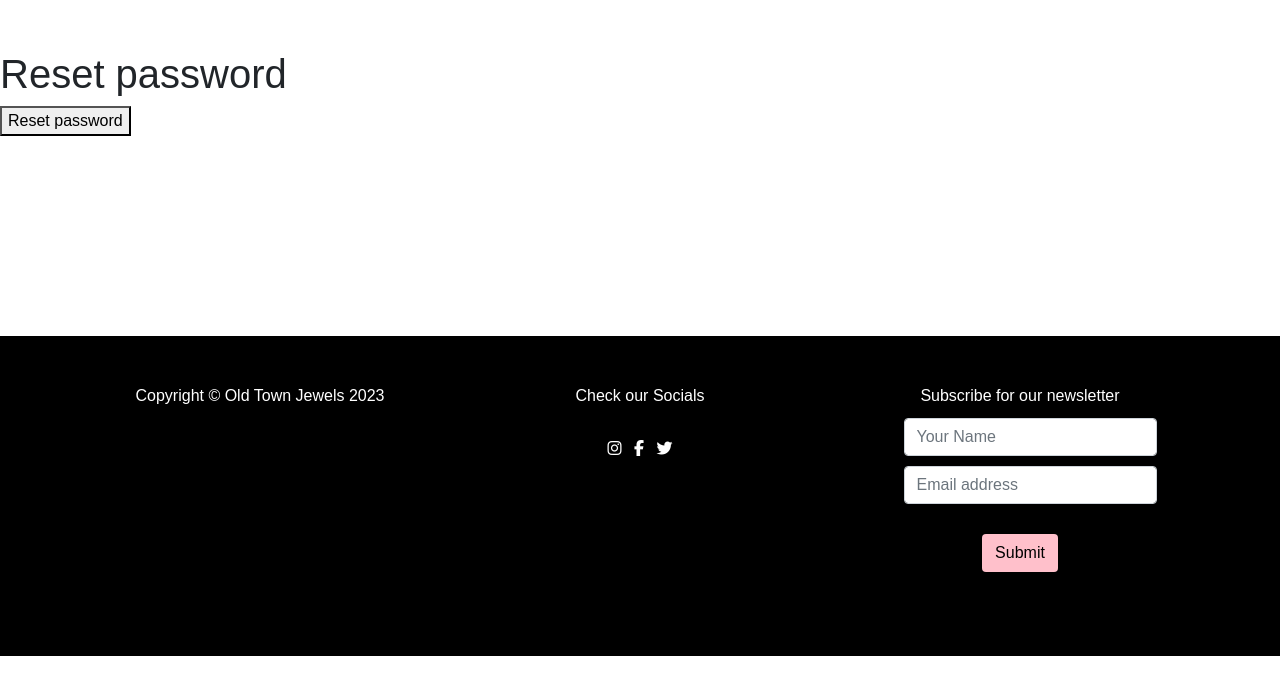
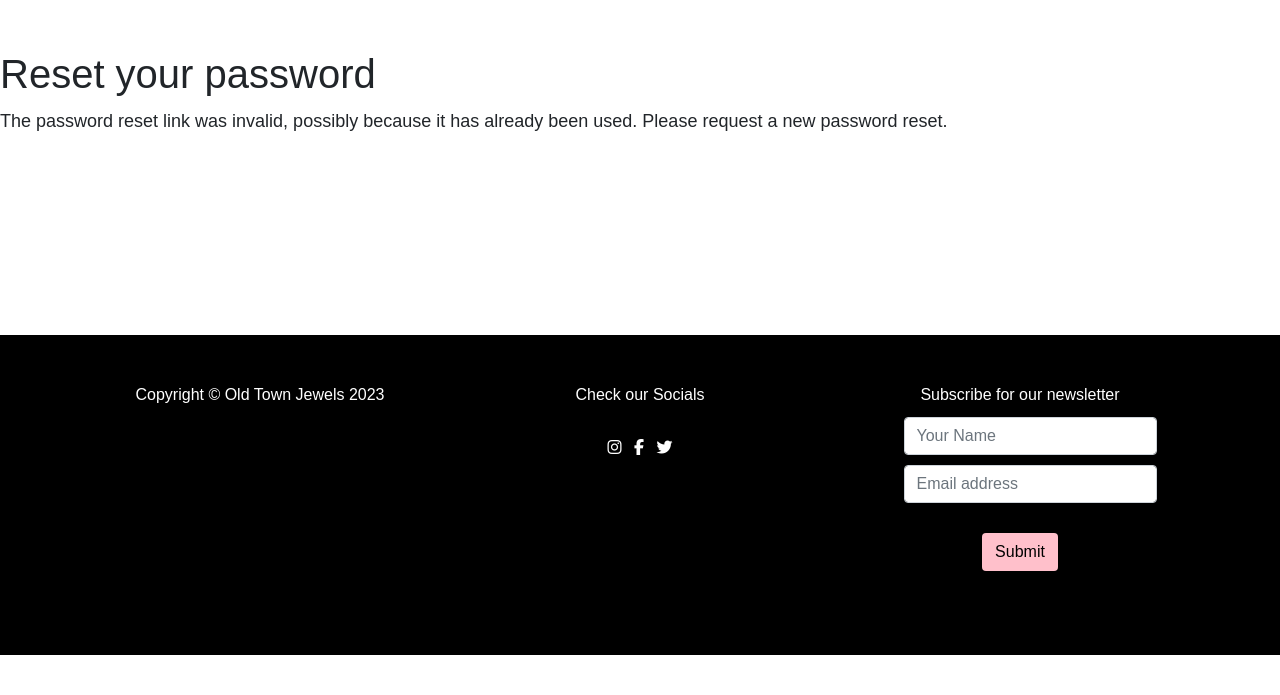
Before and after one commit to marosan28/old-town-jewels, a Django app: a page that uses users/templates/registration/password_reset_confirm.html in a window 1280 px wide. Shown: the part 56-751 px from the top of the page. Run offline with Django 3.2, Linux system fonts and the light colour scheme; parts of the project's set-up code (start-up, migrations or seed data) failed here and were passed over; some libraries are stand-ins or nearby versions; some web fonts are replaced.

Commit message:
add generic templates for reseting passwords and add urls from django auth

```diff
--- a/users/templates/registration/login.html
+++ b/users/templates/registration/login.html
@@ -4,6 +4,11 @@
 {% block content %}
 <div class="d-flex justify-content-center links">
 	Don't have an account?<a href="{% url 'users:register' %}">Sign Up</a>
+	<p>
+		<a href="{% url 'users:password_reset' %}">
+		  Forgotten your password?
+		</a>
+	  </p>
 </div>
 <div class="container-login">
 	<div class="d-flex justify-content-center h-100">
--- /dev/null
+++ b/users/templates/registration/password_reset_complete.html
@@ -0,0 +1,6 @@
+{% extends "shop/base.html" %}
+{% block title %}Password reset{% endblock %}
+{% block content %}
+  <h1>Password set</h1>
+  <p>Your password has been set. You can <a href="{% url 'users:login' %}">log in now</a></p>
+{% endblock %}
--- a/users/templates/registration/password_reset_confirm.html
+++ b/users/templates/registration/password_reset_confirm.html
@@ -1,10 +1,15 @@
-{% extends 'shop/base.html' %}
-
+{% extends "shop/base.html" %}
+{% block title %}Reset your password{% endblock %}
 {% block content %}
-  <h1>Reset password</h1>
-  <form method="post">
-    {% csrf_token %}
-    {{ form.as_p }}
-    <button type="submit">Reset password</button>
-  </form>
+  <h1>Reset your password</h1>
+  {% if validlink %}
+    <p>Please enter your new password twice:</p>
+    <form method="post">
+      {{ form.as_p }}
+      {% csrf_token %}
+      <p><input type="submit" /></p>
+    </form>
+  {% else %}
+    <p>The password reset link was invalid, possibly because it has already been used. Please request a new password reset.</p>
+  {% endif %}
 {% endblock %}
--- /dev/null
+++ b/users/templates/registration/password_reset_email.html
@@ -0,0 +1,3 @@
+Someone asked for password reset for email {{ email }}. Follow the link below:
+{{ protocol }}://{{ domain }}{% url "users:password_reset_confirm" uidb64=uid token=token %}
+Your username, in case you've forgotten: {{ user.get_username }}
--- a/users/urls.py
+++ b/users/urls.py
@@ -1,8 +1,9 @@
 from django.urls import path, include, reverse_lazy
 from django.contrib.auth import views as auth_views
-from django.contrib.auth.views import PasswordChangeDoneView, LoginView, PasswordChangeView
+from django.contrib.auth.views import (PasswordChangeDoneView, LoginView, PasswordChangeView, PasswordResetDoneView,
+PasswordResetView, PasswordResetConfirmView, PasswordResetCompleteView)
 from .import views
-from .views import MyPasswordChangeView, MyPasswordChangeDoneView
+from .views import MyPasswordChangeView, MyPasswordChangeDoneView, MyPasswordResetDoneView, MyPasswordResetView
 
 app_name = 'users'
 urlpatterns = [
@@ -11,11 +12,16 @@ urlpatterns = [
     # Registration
     path('login/', LoginView.as_view(template_name='registration/login.html'), name='login'),
     path('register/', views.register, name='register'),
-    path('users/logout/', views.logout_view, name='logout'),
+    path('logout/', views.logout_view, name='logout'),
     path('subscribe/', views.subscribe, name='subscribe'),
 
 
     # password change URLs
     path('password_change/', MyPasswordChangeView.as_view(), name='password_change'),
     path('password_change/done/', MyPasswordChangeDoneView.as_view(), name='password_change_done'),
+    # reset password urls
+    path('password_reset/', MyPasswordResetView.as_view(), name='password_reset'),
+    path('password_reset/done/', MyPasswordResetDoneView.as_view(), name='password_reset_done'),
+    path('password_reset/<uidb64>/<token>/', PasswordResetConfirmView.as_view(), name='password_reset_confirm'),
+    path('password_reset/complete/', PasswordResetCompleteView.as_view(), name='password_reset_complete'),
 ]
```
Also changed, not shown: users/templates/registration/password_reset_done.html (added, +7 -0 lines), users/templates/registration/password_reset_form.html (added, +11 -0 lines), users/views.py (+9 -3 lines), db.sqlite3.
